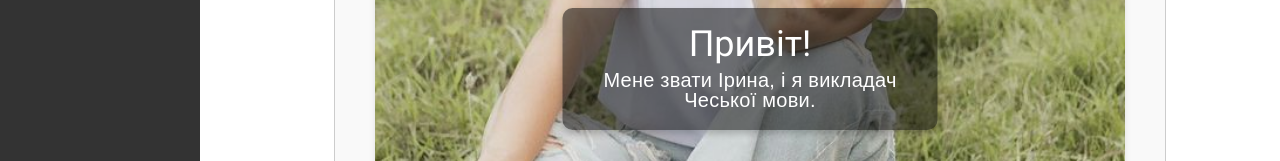
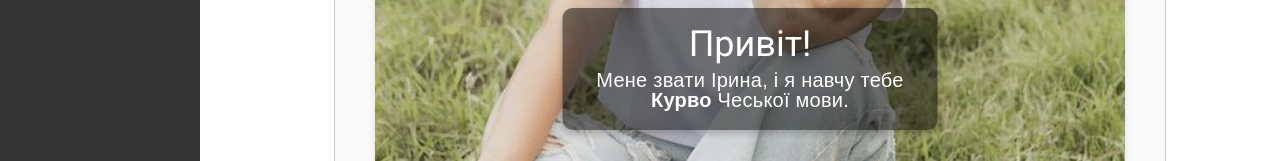
Before and after one commit to YuriiSmal/FrontApp, an Angular app: page /presentation in a window 1280 px wide. Shown: the part 565-726 px from the top of the page. Built offline with nearby package versions, Linux system fonts and the light colour scheme.

Commit message:
New Try 000003

```diff
--- a/src/app/presentation/about/about.component.html
+++ b/src/app/presentation/about/about.component.html
@@ -1,10 +1,10 @@
 <section class="about" id="about">
     <div class="about-container">
         <div class="about-image">
-      <img src="./assets/iryna.jpg" alt="Фото Ірини" />
+            <img src="./assets/iryna.jpg" alt="Фото Ірини"/>
             <div class="about-text">
                 <h1>Привіт!</h1>
-        <p>Мене звати Ірина, і я викладач Чеської мови.</p>
+                <p>Мене звати Ірина, і я навчу тебе <b>Курво</b> Чеської мови.</p>
             </div>
         </div>
     </div>
```
Lines whose indentation alone changed are shown as unchanged.
